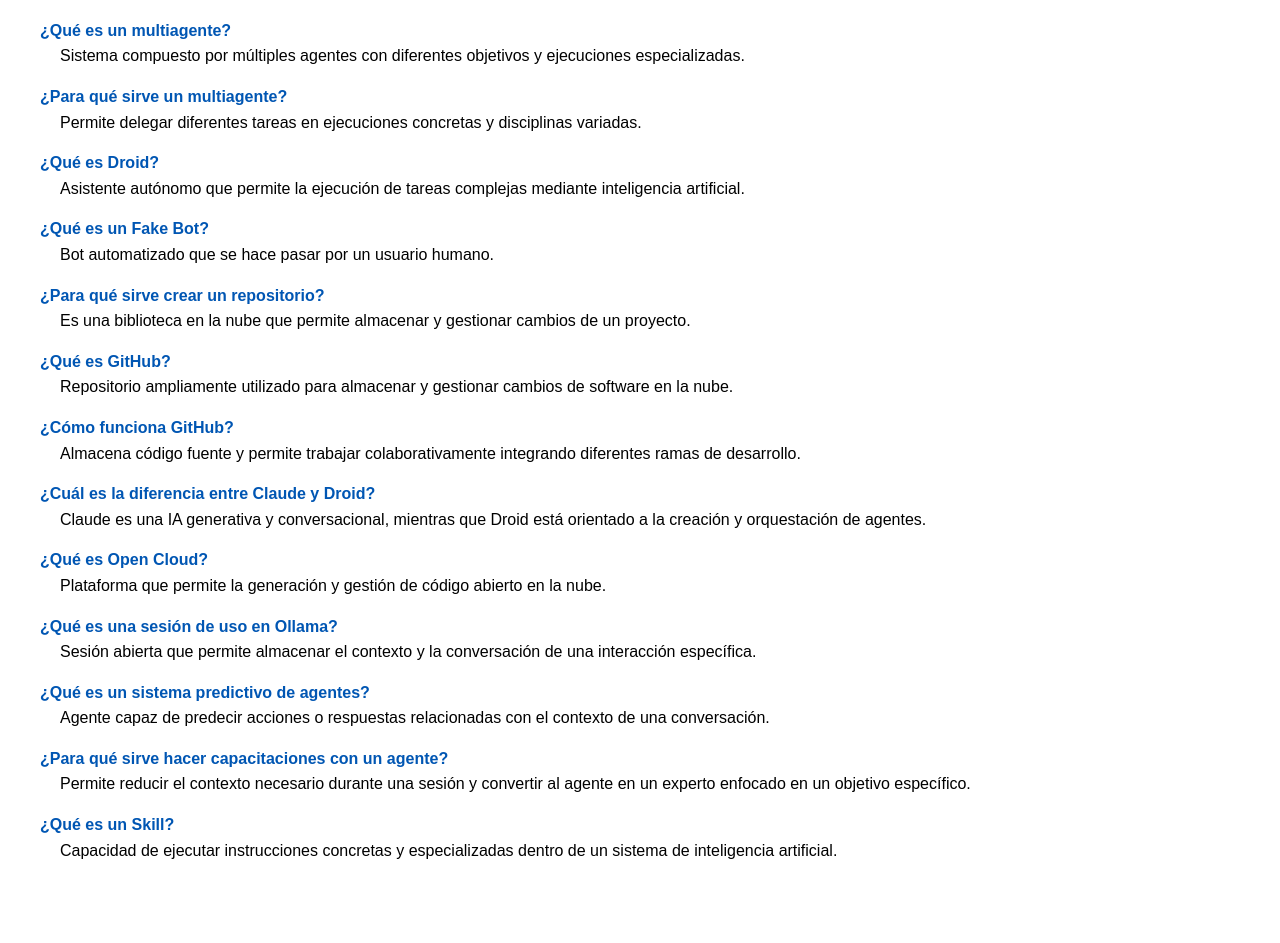
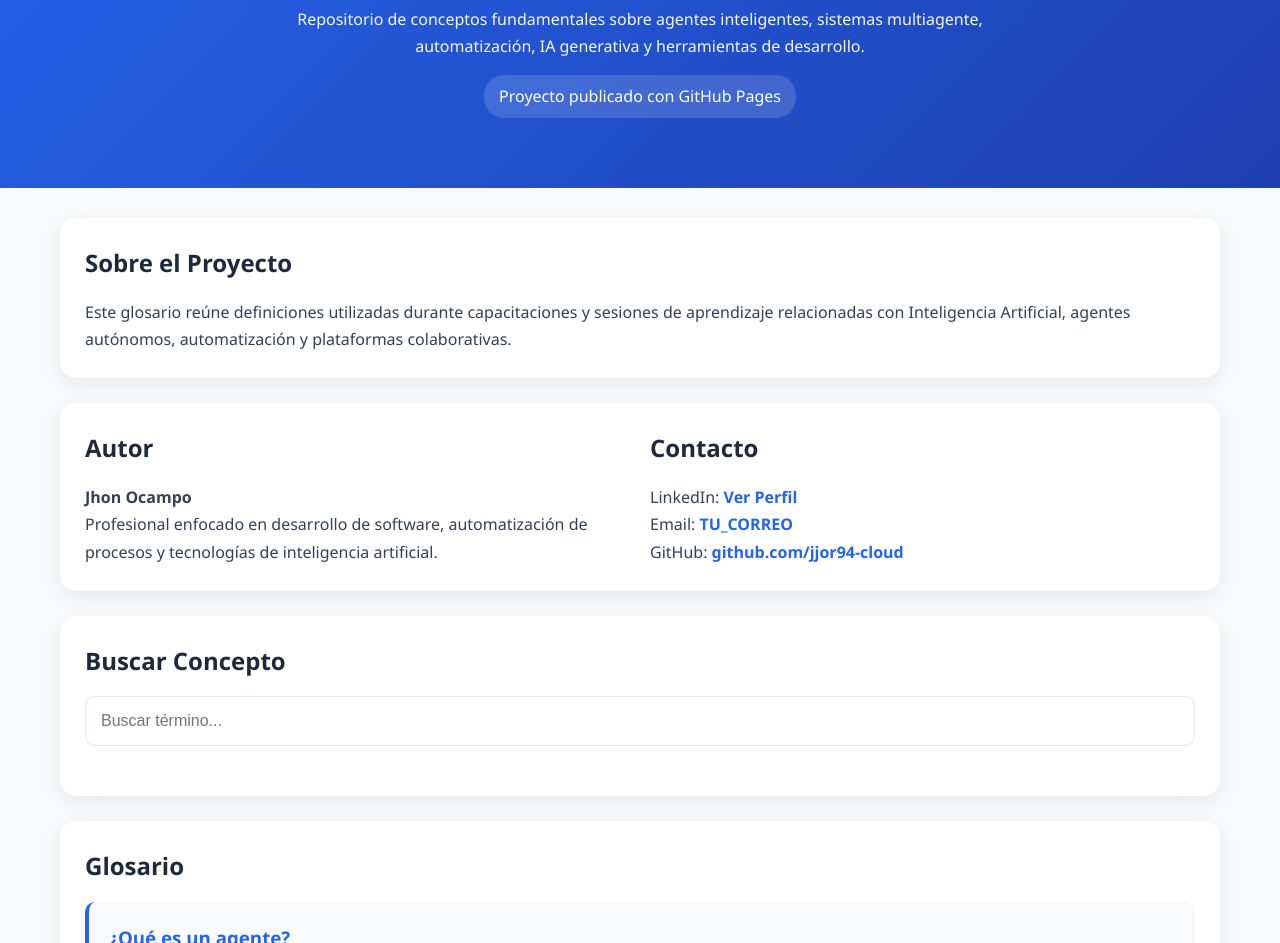
Before and after one commit to jjor94-cloud/glosario-ia, a plain HTML site: page index.html in a window 1280 px wide. Shown: the part 161-1104 px from the top of the page. Before the commit the page ends 1064 px from the top, so only its background shows below. Drawn offline with Linux system fonts and the light colour scheme.

Commit message:
Update index.html
ajustes estilos

```diff
--- a/index.html
+++ b/index.html
@@ -1,103 +1,305 @@
 <!DOCTYPE html>
 <html lang="es">
+
 <head>
     <meta charset="UTF-8">
     <meta name="viewport" content="width=device-width, initial-scale=1.0">
-    <title>Glosario de Agentes e IA</title>
+    <title>Glosario de Agentes e Inteligencia Artificial</title>
+
     <style>
+        :root {
+            --primary: #2563eb;
+            --secondary: #1e293b;
+            --background: #f8fafc;
+            --card: #ffffff;
+            --text: #334155;
+            --border: #e2e8f0;
+        }
+
+        * {
+            margin: 0;
+            padding: 0;
+            box-sizing: border-box;
+        }
+
         body {
-            font-family: Arial, sans-serif;
-            margin: 40px;
-            line-height: 1.6;
+            font-family: "Segoe UI", Arial, sans-serif;
+            background: var(--background);
+            color: var(--text);
+            line-height: 1.7;
         }
-        dt {
-            font-weight: bold;
-            color: #0056b3;
+
+        .hero {
+            background: linear-gradient(135deg, #2563eb, #1e40af);
+            color: white;
+            text-align: center;
+            padding: 70px 20px;
+        }
+
+        .hero h1 {
+            font-size: 3rem;
+            margin-bottom: 15px;
+        }
+
+        .hero p {
+            max-width: 700px;
+            margin: auto;
+            opacity: .95;
+        }
+
+        .container {
+            max-width: 1200px;
+            margin: auto;
+            padding: 30px 20px;
+        }
+
+        .card {
+            background: var(--card);
+            border-radius: 16px;
+            padding: 25px;
+            margin-bottom: 25px;
+            box-shadow: 0 5px 20px rgba(0,0,0,.08);
+        }
+
+        h2 {
+            color: var(--secondary);
+            margin-bottom: 15px;
+        }
+
+        .profile {
+            display: grid;
+            grid-template-columns: 1fr 1fr;
+            gap: 20px;
+        }
+
+        .contact a {
+            color: var(--primary);
+            text-decoration: none;
+            font-weight: 600;
+        }
+
+        .search-box {
+            width: 100%;
+            padding: 15px;
+            border-radius: 10px;
+            border: 1px solid var(--border);
+            margin-bottom: 25px;
+            font-size: 16px;
+        }
+
+        .term {
+            padding: 20px;
+            border-left: 4px solid var(--primary);
+            margin-bottom: 15px;
+            background: #f8fafc;
+            border-radius: 10px;
+        }
+
+        .term h3 {
+            color: var(--primary);
+            margin-bottom: 8px;
+        }
+
+        footer {
+            background: var(--secondary);
+            color: white;
+            text-align: center;
+            padding: 30px;
+            margin-top: 50px;
+        }
+
+        .badge {
+            display: inline-block;
+            background: rgba(255,255,255,.15);
+            padding: 8px 15px;
+            border-radius: 20px;
             margin-top: 15px;
         }
-        dd {
-            margin-left: 20px;
-            margin-bottom: 10px;
+
+        @media(max-width:768px) {
+            .hero h1 {
+                font-size: 2rem;
+            }
+
+            .profile {
+                grid-template-columns: 1fr;
+            }
         }
     </style>
 </head>
+
 <body>
 
-<h1>Glosario de Agentes e Inteligencia Artificial</h1>
+<section class="hero">
+    <h1>Glosario de Agentes e Inteligencia Artificial</h1>
+    <p>
+        Repositorio de conceptos fundamentales sobre agentes inteligentes,
+        sistemas multiagente, automatización, IA generativa y herramientas de desarrollo.
+    </p>
+    <div class="badge">Proyecto publicado con GitHub Pages</div>
+</section>
 
-<dl>
+<div class="container">
 
-    <dt>¿Qué es un agente?</dt>
-    <dd>
-        IA automática con un objetivo particular que ejecuta tareas dentro de un entorno determinado.
-    </dd>
+    <div class="card">
+        <h2>Sobre el Proyecto</h2>
 
-    <dt>¿Qué es un multiagente?</dt>
-    <dd>
-        Sistema compuesto por múltiples agentes con diferentes objetivos y ejecuciones especializadas.
-    </dd>
+        <p>
+            Este glosario reúne definiciones utilizadas durante capacitaciones
+            y sesiones de aprendizaje relacionadas con Inteligencia Artificial,
+            agentes autónomos, automatización y plataformas colaborativas.
+        </p>
+    </div>
 
-    <dt>¿Para qué sirve un multiagente?</dt>
-    <dd>
-        Permite delegar diferentes tareas en ejecuciones concretas y disciplinas variadas.
-    </dd>
+    <div class="card profile">
 
-    <dt>¿Qué es Droid?</dt>
-    <dd>
-        Asistente autónomo que permite la ejecución de tareas complejas mediante inteligencia artificial.
-    </dd>
+        <div>
+            <h2>Autor</h2>
 
-    <dt>¿Qué es un Fake Bot?</dt>
-    <dd>
-        Bot automatizado que se hace pasar por un usuario humano.
-    </dd>
+            <p><strong>Jhon Ocampo</strong></p>
 
-    <dt>¿Para qué sirve crear un repositorio?</dt>
-    <dd>
-        Es una biblioteca en la nube que permite almacenar y gestionar cambios de un proyecto.
-    </dd>
+            <p>
+                Profesional enfocado en desarrollo de software,
+                automatización de procesos y tecnologías de inteligencia artificial.
+            </p>
+        </div>
 
-    <dt>¿Qué es GitHub?</dt>
-    <dd>
-        Repositorio ampliamente utilizado para almacenar y gestionar cambios de software en la nube.
-    </dd>
+        <div class="contact">
+            <h2>Contacto</h2>
 
-    <dt>¿Cómo funciona GitHub?</dt>
-    <dd>
-        Almacena código fuente y permite trabajar colaborativamente integrando diferentes ramas de desarrollo.
-    </dd>
+            <p>
+                LinkedIn:
+                <a href="https://linkedin.com/in/TU-PERFIL" target="_blank">
+                    Ver Perfil
+                </a>
+            </p>
 
-    <dt>¿Cuál es la diferencia entre Claude y Droid?</dt>
-    <dd>
-        Claude es una IA generativa y conversacional, mientras que Droid está orientado a la creación y orquestación de agentes.
-    </dd>
+            <p>
+                Email:
+                <a href="mailto:TU_CORREO">
+                    TU_CORREO
+                </a>
+            </p>
 
-    <dt>¿Qué es Open Cloud?</dt>
-    <dd>
-        Plataforma que permite la generación y gestión de código abierto en la nube.
-    </dd>
+            <p>
+                GitHub:
+                <a href="https://github.com/jjor94-cloud" target="_blank">
+                    github.com/jjor94-cloud
+                </a>
+            </p>
+        </div>
 
-    <dt>¿Qué es una sesión de uso en Ollama?</dt>
-    <dd>
-        Sesión abierta que permite almacenar el contexto y la conversación de una interacción específica.
-    </dd>
+    </div>
 
-    <dt>¿Qué es un sistema predictivo de agentes?</dt>
-    <dd>
-        Agente capaz de predecir acciones o respuestas relacionadas con el contexto de una conversación.
-    </dd>
+    <div class="card">
+        <h2>Buscar Concepto</h2>
 
-    <dt>¿Para qué sirve hacer capacitaciones con un agente?</dt>
-    <dd>
-        Permite reducir el contexto necesario durante una sesión y convertir al agente en un experto enfocado en un objetivo específico.
-    </dd>
+        <input
+            type="text"
+            id="search"
+            class="search-box"
+            placeholder="Buscar término..."
+            onkeyup="filtrar()">
+    </div>
 
-    <dt>¿Qué es un Skill?</dt>
-    <dd>
-        Capacidad de ejecutar instrucciones concretas y especializadas dentro de un sistema de inteligencia artificial.
-    </dd>
+    <div class="card">
 
-</dl>
+        <h2>Glosario</h2>
+
+        <div id="glosario">
+
+            <div class="term">
+                <h3>¿Qué es un agente?</h3>
+                <p>IA automática con un objetivo particular ejecutando tareas dentro de un entorno determinado.</p>
+            </div>
+
+            <div class="term">
+                <h3>¿Qué es un multiagente?</h3>
+                <p>Sistema compuesto por múltiples agentes con objetivos y ejecuciones diferentes.</p>
+            </div>
+
+            <div class="term">
+                <h3>¿Para qué sirve un multiagente?</h3>
+                <p>Permite delegar diferentes tareas en ejecuciones concretas y disciplinas variadas.</p>
+            </div>
+
+            <div class="term">
+                <h3>¿Qué es Droid?</h3>
+                <p>Asistente autónomo que permite la ejecución de tareas complejas utilizando IA.</p>
+            </div>
+
+            <div class="term">
+                <h3>¿Qué es un Fake Bot?</h3>
+                <p>Bot automatizado que simula el comportamiento de un humano.</p>
+            </div>
+
+            <div class="term">
+                <h3>¿Para qué sirve crear un repositorio?</h3>
+                <p>Permite almacenar y gestionar cambios de proyectos en la nube.</p>
+            </div>
+
+            <div class="term">
+                <h3>¿Qué es GitHub?</h3>
+                <p>Plataforma ampliamente utilizada para alojar repositorios de software.</p>
+            </div>
+
+            <div class="term">
+                <h3>¿Cómo funciona GitHub?</h3>
+                <p>Permite almacenar código, gestionar cambios e integrar diferentes ramas de desarrollo.</p>
+            </div>
+
+            <div class="term">
+                <h3>¿Cuál es la diferencia entre Claude y Droid?</h3>
+                <p>Claude es una IA generativa conversacional; Droid está orientado a la creación de agentes.</p>
+            </div>
+
+            <div class="term">
+                <h3>¿Qué es Open Cloud?</h3>
+                <p>Plataforma que permite la generación y gestión de código abierto en la nube.</p>
+            </div>
+
+            <div class="term">
+                <h3>¿Qué es una sesión de uso en Ollama?</h3>
+                <p>Sesión abierta que almacena el contexto y la conversación de una interacción.</p>
+            </div>
+
+            <div class="term">
+                <h3>¿Qué es un sistema predictivo de agentes?</h3>
+                <p>Agente capaz de anticipar acciones relacionadas con el contexto de una conversación.</p>
+            </div>
+
+            <div class="term">
+                <h3>¿Para qué sirve hacer capacitaciones con un agente?</h3>
+                <p>Permite convertir al agente en un experto enfocado en un objetivo específico.</p>
+            </div>
+
+            <div class="term">
+                <h3>¿Qué es un Skill?</h3>
+                <p>Capacidad de ejecutar instrucciones concretas y especializadas dentro de una IA.</p>
+            </div>
+
+        </div>
+
+    </div>
+
+</div>
+
+<footer>
+    <p><strong>Glosario de Agentes e Inteligencia Artificial</strong></p>
+    <p>Desarrollado por Jhon Ocampo</p>
+</footer>
+
+<script>
+function filtrar() {
+    let filtro = document.getElementById("search").value.toLowerCase();
+    let terminos = document.querySelectorAll(".term");
+
+    terminos.forEach(function(item) {
+        let texto = item.innerText.toLowerCase();
+        item.style.display = texto.includes(filtro) ? "block" : "none";
+    });
+}
+</script>
 
 </body>
 </html>
```
